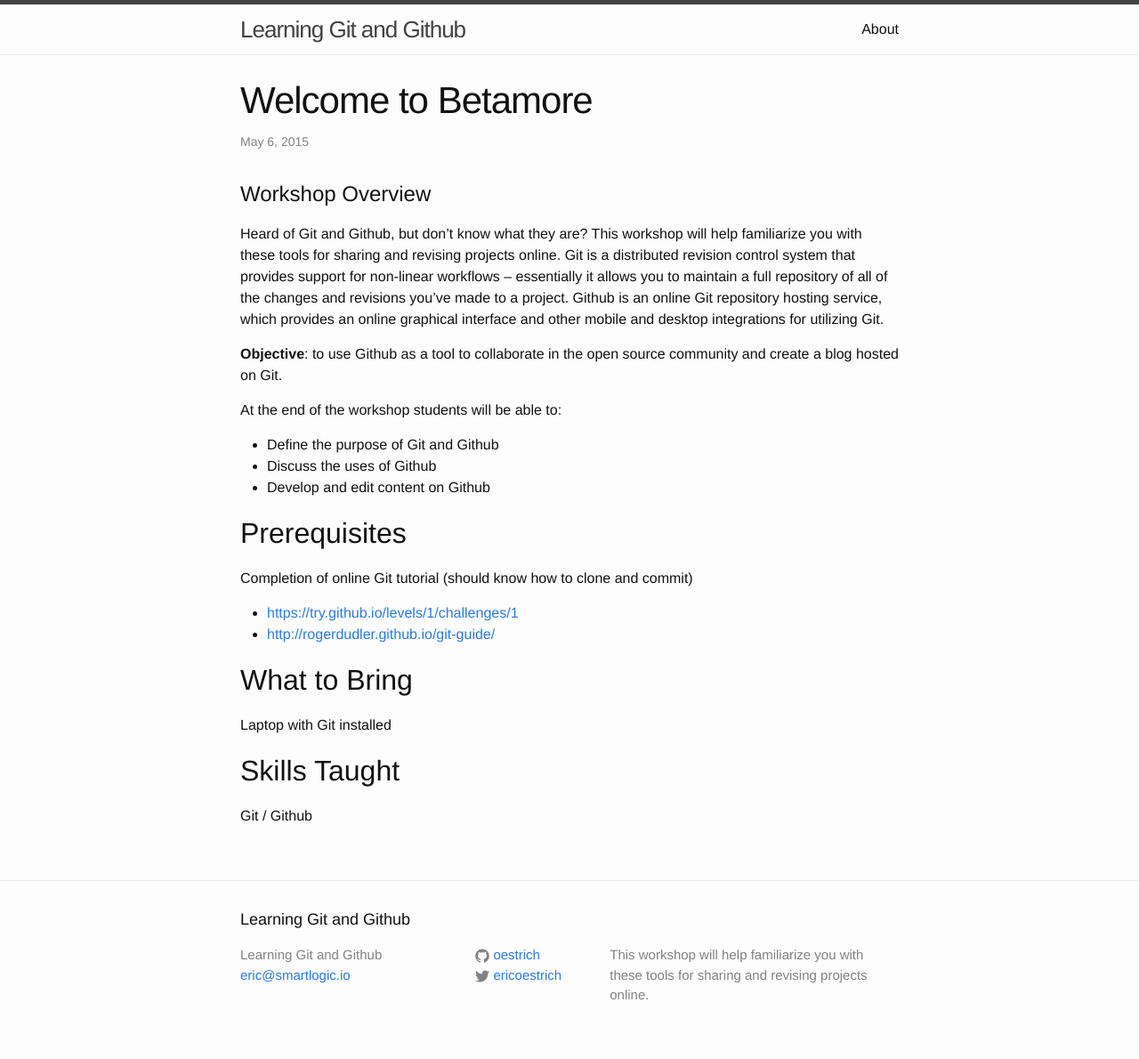
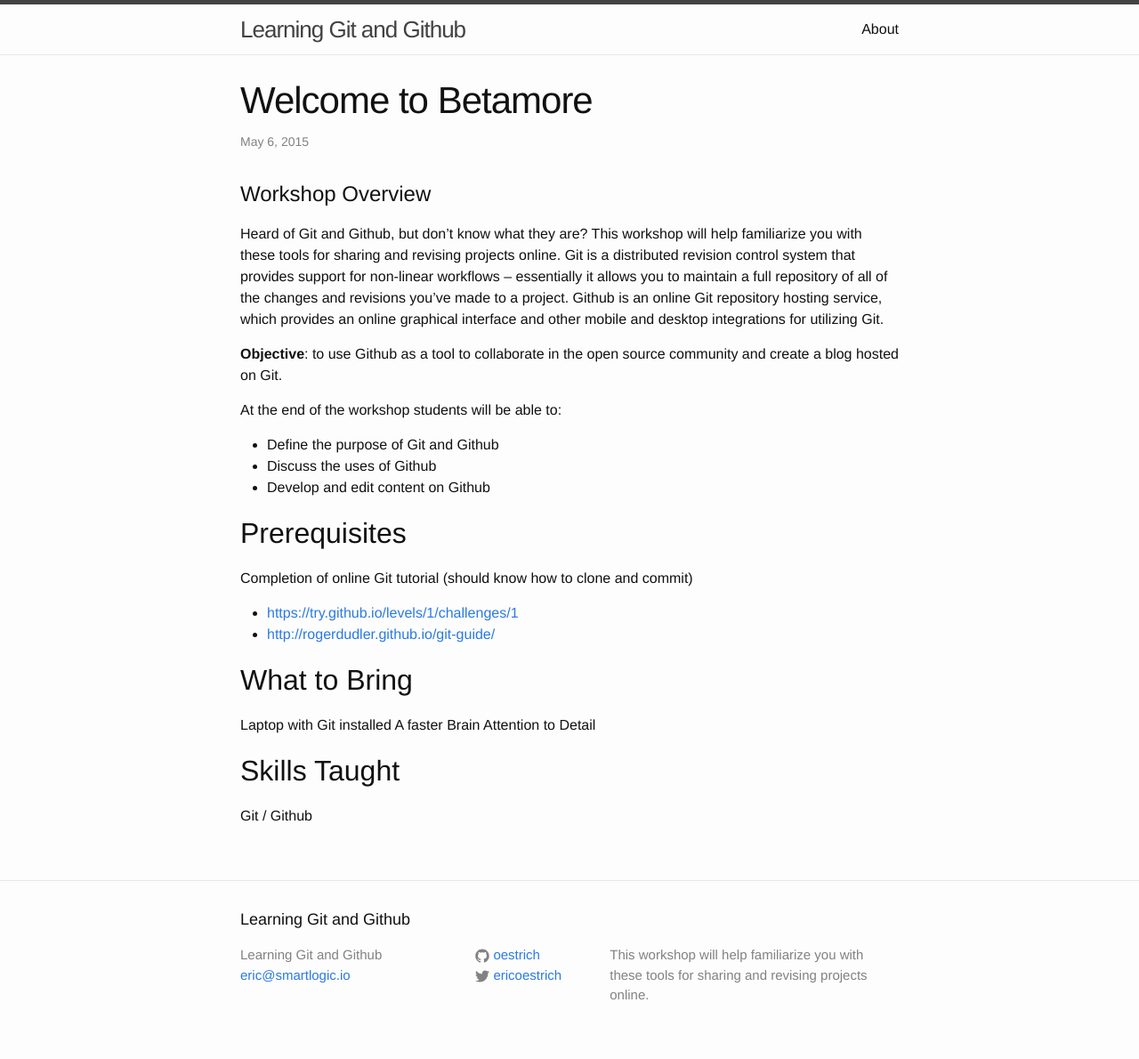
Before and after one commit to smartlogic/betamore-github, a Jekyll site: the page built from _posts/2015-05-06-welcome-to-betamore.markdown, in a window 1280 px wide. Shown: the whole page at 89% size. Built offline with Jekyll 4.4.1, drawn with Linux system fonts in a browser that asks for light colours.

Commit message:
My FIrst Commit

```diff
--- a/_posts/2015-05-06-welcome-to-betamore.markdown
+++ b/_posts/2015-05-06-welcome-to-betamore.markdown
@@ -26,6 +26,8 @@ Completion of online Git tutorial (should know how to clone and commit)
 ## What to Bring
 
 Laptop with Git installed
+A faster Brain
+Attention to Detail
 
 ## Skills Taught
 
```
